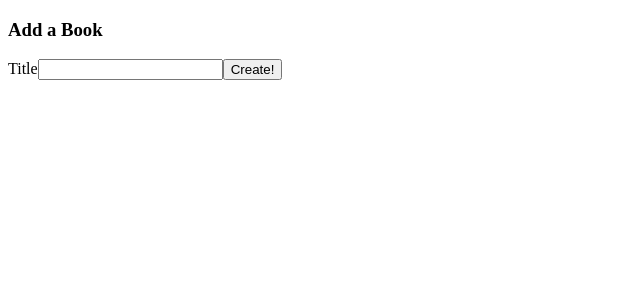
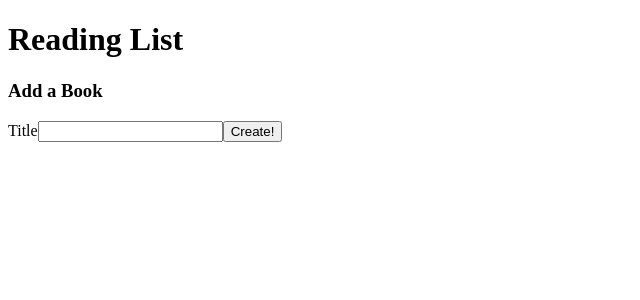
Before and after one commit to laurenhatchett/react-books, a React (Create React App) app: page / in a window 1280 px wide. Shown: the top 300 px of the page, without its empty margins (0-640 px from the left). Built offline with nearby package versions, Linux system fonts and the light colour scheme.

Commit message:
add images

```diff
--- a/src/App.js
+++ b/src/App.js
@@ -31,6 +31,7 @@
 
   return (
     <div className="app">
+      <h1>Reading List</h1>
     <BookList books={books} onDelete={deleteBookById} onEdit={editBookById} />
     <BookCreate onCreate={createBook} />
     </div>
--- a/src/components/BookShow.js
+++ b/src/components/BookShow.js
@@ -25,6 +25,10 @@
 
   return (
     <div className="book-show">
+      <img
+        alt="books"
+        src={`https://picsum.photos/seed/${book.id}/300/200`}
+      />
       <div>{content}</div>
       <div className="actions">
         <button className="edit" onClick={handleEditClick}>
```
